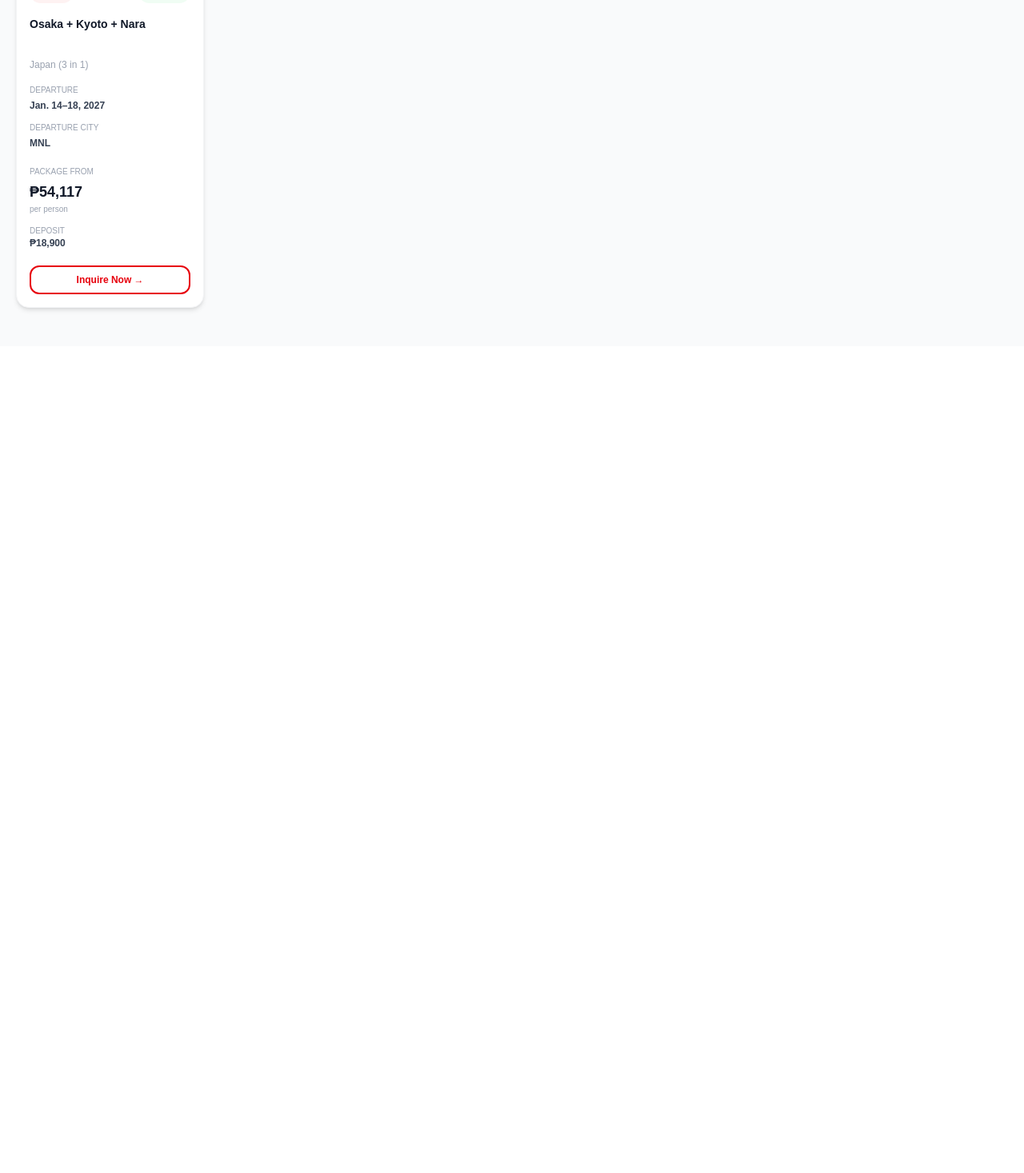
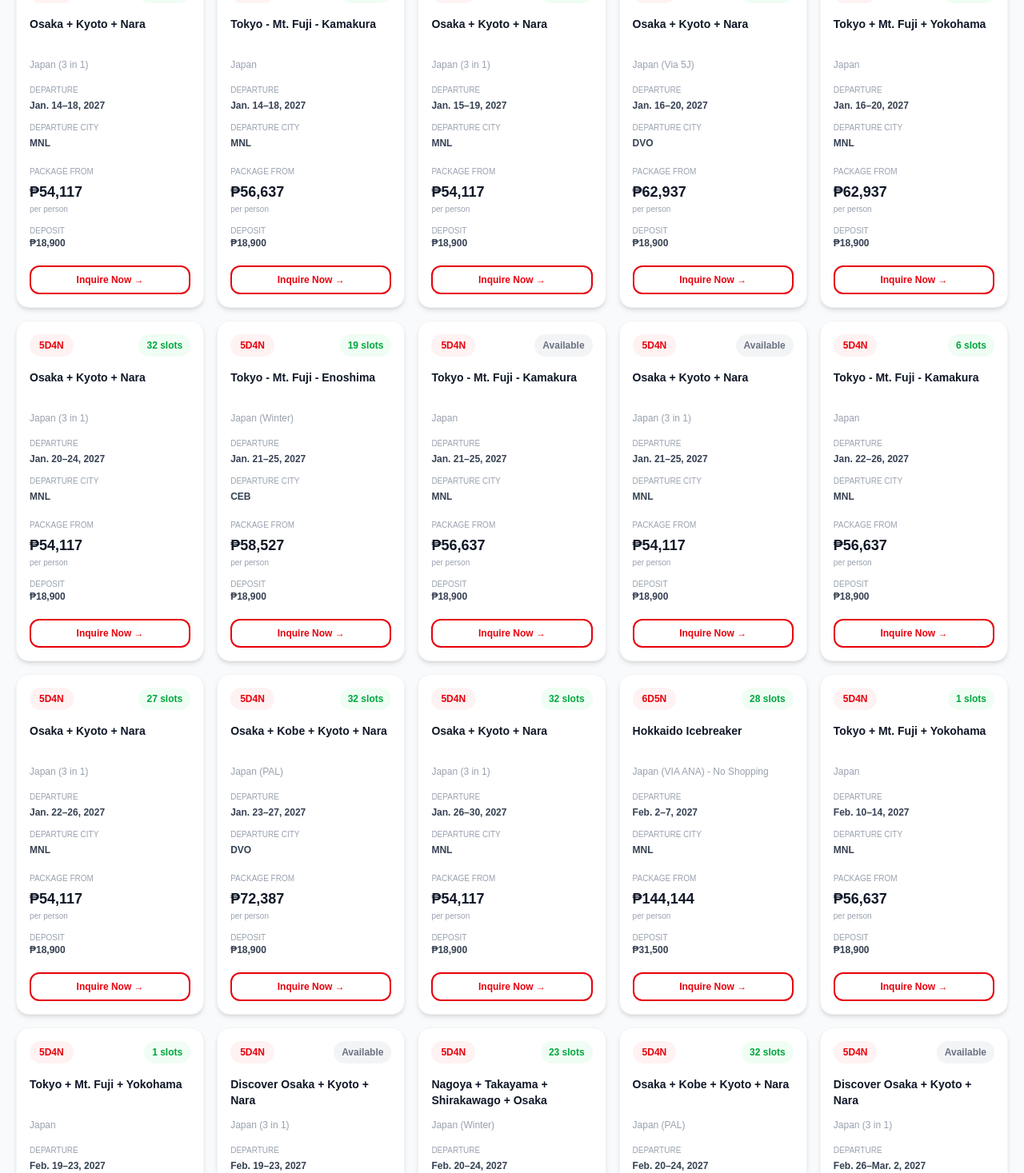
Before and after one commit to chingutravelandtours/chingu-website, a Next.js app: page /japan-tours in a window 1280 px wide. Shown: the part 1583-3050 px from the top of the page at 80% size. Before the commit the page ends 2016 px from the top, so only its background shows below. Built offline with nearby package versions, Linux system fonts and the light colour scheme.

Commit message:
Update page.tsx

```diff
--- a/app/japan-tours/page.tsx
+++ b/app/japan-tours/page.tsx
@@ -187,6 +187,237 @@ const packages: Package[] = [
   city: "MNL",
   price: 859 * USD_TO_PHP,
   slots: 32,
+  deposit: 300 * USD_TO_PHP,
+},
+
+  {
+  title: "Tokyo - Mt. Fuji - Kamakura",
+  subtitle: "Japan",
+  duration: "5D4N",
+  dates: "Jan. 14–18, 2027",
+  city: "MNL",
+  price: 899 * USD_TO_PHP,
+  slots: 21,
+  deposit: 300 * USD_TO_PHP,
+},
+
+{
+  title: "Osaka + Kyoto + Nara",
+  subtitle: "Japan (3 in 1)",
+  duration: "5D4N",
+  dates: "Jan. 15–19, 2027",
+  city: "MNL",
+  price: 859 * USD_TO_PHP,
+  slots: 10,
+  deposit: 300 * USD_TO_PHP,
+},
+
+{
+  title: "Osaka + Kyoto + Nara",
+  subtitle: "Japan (Via 5J)",
+  duration: "5D4N",
+  dates: "Jan. 16–20, 2027",
+  city: "DVO",
+  price: 999 * USD_TO_PHP,
+  slots: 28,
+  deposit: 300 * USD_TO_PHP,
+},
+
+{
+  title: "Tokyo + Mt. Fuji + Yokohama",
+  subtitle: "Japan",
+  duration: "5D4N",
+  dates: "Jan. 16–20, 2027",
+  city: "MNL",
+  price: 999 * USD_TO_PHP,
+  slots: 22,
+  deposit: 300 * USD_TO_PHP,
+},
+
+{
+  title: "Osaka + Kyoto + Nara",
+  subtitle: "Japan (3 in 1)",
+  duration: "5D4N",
+  dates: "Jan. 20–24, 2027",
+  city: "MNL",
+  price: 859 * USD_TO_PHP,
+  slots: 32,
+  deposit: 300 * USD_TO_PHP,
+},
+
+{
+  title: "Tokyo - Mt. Fuji - Enoshima",
+  subtitle: "Japan (Winter)",
+  duration: "5D4N",
+  dates: "Jan. 21–25, 2027",
+  city: "CEB",
+  price: 929 * USD_TO_PHP,
+  slots: 19,
+  deposit: 300 * USD_TO_PHP,
+},
+
+{
+  title: "Tokyo - Mt. Fuji - Kamakura",
+  subtitle: "Japan",
+  duration: "5D4N",
+  dates: "Jan. 21–25, 2027",
+  city: "MNL",
+  price: 899 * USD_TO_PHP,
+  slots: 0,
+  deposit: 300 * USD_TO_PHP,
+},
+
+{
+  title: "Osaka + Kyoto + Nara",
+  subtitle: "Japan (3 in 1)",
+  duration: "5D4N",
+  dates: "Jan. 21–25, 2027",
+  city: "MNL",
+  price: 859 * USD_TO_PHP,
+  slots: 0,
+  deposit: 300 * USD_TO_PHP,
+},
+
+{
+  title: "Tokyo - Mt. Fuji - Kamakura",
+  subtitle: "Japan",
+  duration: "5D4N",
+  dates: "Jan. 22–26, 2027",
+  city: "MNL",
+  price: 899 * USD_TO_PHP,
+  slots: 6,
+  deposit: 300 * USD_TO_PHP,
+},
+
+{
+  title: "Osaka + Kyoto + Nara",
+  subtitle: "Japan (3 in 1)",
+  duration: "5D4N",
+  dates: "Jan. 22–26, 2027",
+  city: "MNL",
+  price: 859 * USD_TO_PHP,
+  slots: 27,
+  deposit: 300 * USD_TO_PHP,
+},
+
+{
+  title: "Osaka + Kobe + Kyoto + Nara",
+  subtitle: "Japan (PAL)",
+  duration: "5D4N",
+  dates: "Jan. 23–27, 2027",
+  city: "DVO",
+  price: 1149 * USD_TO_PHP,
+  slots: 32,
+  deposit: 300 * USD_TO_PHP,
+},
+
+{
+  title: "Osaka + Kyoto + Nara",
+  subtitle: "Japan (3 in 1)",
+  duration: "5D4N",
+  dates: "Jan. 26–30, 2027",
+  city: "MNL",
+  price: 859 * USD_TO_PHP,
+  slots: 32,
+  deposit: 300 * USD_TO_PHP,
+},
+
+{
+  title: "Hokkaido Icebreaker",
+  subtitle: "Japan (VIA ANA) - No Shopping",
+  duration: "6D5N",
+  dates: "Feb. 2–7, 2027",
+  city: "MNL",
+  price: 2288 * USD_TO_PHP,
+  slots: 28,
+  deposit: 500 * USD_TO_PHP,
+},
+
+{
+  title: "Tokyo + Mt. Fuji + Yokohama",
+  subtitle: "Japan",
+  duration: "5D4N",
+  dates: "Feb. 10–14, 2027",
+  city: "MNL",
+  price: 899 * USD_TO_PHP,
+  slots: 1,
+  deposit: 300 * USD_TO_PHP,
+},
+
+{
+  title: "Tokyo + Mt. Fuji + Yokohama",
+  subtitle: "Japan",
+  duration: "5D4N",
+  dates: "Feb. 19–23, 2027",
+  city: "MNL",
+  price: 899 * USD_TO_PHP,
+  slots: 1,
+  deposit: 300 * USD_TO_PHP,
+},
+
+{
+  title: "Discover Osaka + Kyoto + Nara",
+  subtitle: "Japan (3 in 1)",
+  duration: "5D4N",
+  dates: "Feb. 19–23, 2027",
+  city: "MNL",
+  price: 799 * USD_TO_PHP,
+  slots: 0,
+  deposit: 300 * USD_TO_PHP,
+},
+
+{
+  title: "Nagoya + Takayama + Shirakawago + Osaka",
+  subtitle: "Japan (Winter)",
+  duration: "5D4N",
+  dates: "Feb. 20–24, 2027",
+  city: "MNL",
+  price: 1099 * USD_TO_PHP,
+  slots: 23,
+  deposit: 300 * USD_TO_PHP,
+},
+
+{
+  title: "Osaka + Kobe + Kyoto + Nara",
+  subtitle: "Japan (PAL)",
+  duration: "5D4N",
+  dates: "Feb. 20–24, 2027",
+  city: "DVO",
+  price: 1149 * USD_TO_PHP,
+  slots: 32,
+  deposit: 300 * USD_TO_PHP,
+},
+
+{
+  title: "Discover Osaka + Kyoto + Nara",
+  subtitle: "Japan (3 in 1)",
+  duration: "5D4N",
+  dates: "Feb. 26–Mar. 2, 2027",
+  city: "MNL",
+  price: 799 * USD_TO_PHP,
+  slots: 0,
+  deposit: 300 * USD_TO_PHP,
+},
+
+{
+  title: "Osaka + Kobe + Kyoto + Nara",
+  subtitle: "Japan (PAL)",
+  duration: "5D4N",
+  dates: "Mar. 4–8, 2027",
+  city: "DVO",
+  price: 1149 * USD_TO_PHP,
+  slots: 32,
+  deposit: 300 * USD_TO_PHP,
+},
+
+{
+  title: "Discover Osaka Kyoto Nara",
+  subtitle: "Japan (3 in 1)",
+  duration: "5D4N",
+  dates: "Mar. 4–8, 2027",
+  city: "CEB",
+  price: 899 * USD_TO_PHP,
+  slots: 21,
   deposit: 300 * USD_TO_PHP,
 },
 ];
```
